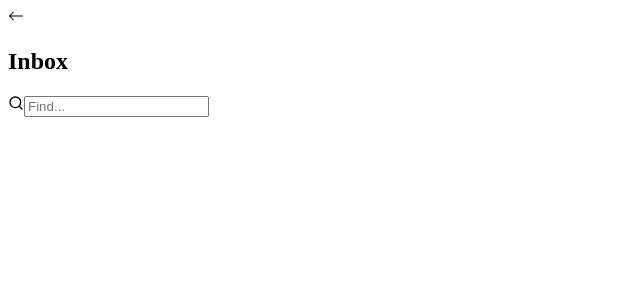
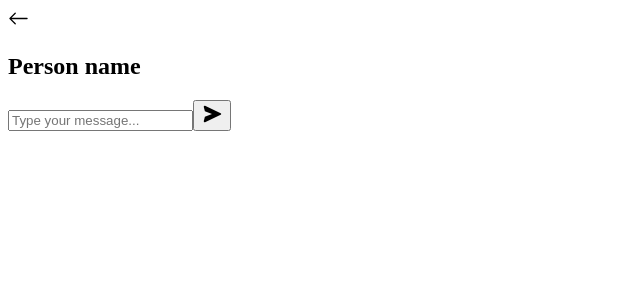
Before and after one commit to guilhermevialle/Talkmiz, a Next.js app in the folder client/: page /Root in a window 1280 px wide. Shown: the top 300 px of the page, without its empty margins (0-640 px from the left). Built offline with nearby package versions, Linux system fonts and the light colour scheme.

Commit message:
creating chat enviroment

```diff
--- /dev/null
+++ b/client/src/components/inputs/MessageInput.tsx
@@ -0,0 +1,25 @@
+'use client'
+
+import { BiSolidSend } from 'react-icons/bi'
+
+export default function MessageInput() {
+  function onSubmit(e: React.FormEvent<HTMLFormElement>) {
+    e.preventDefault()
+  }
+
+  return (
+    <form
+      className='w-full h-10 rounded-xl shadow-sm flex items-center px-4'
+      onSubmit={onSubmit}
+    >
+      <input
+        className='flex-auto h-full bg-transparent outline-none placeholder:text-[13px] placeholder:text-zinc-400 placeholder:text-opacity-75 text-[13px] border-[0.1rem] border-backdrop-blue rounded-lg px-2'
+        type='text'
+        placeholder='Type your message...'
+      />
+      <button className='ml-3 text-blue hover:text-opacity-70 transition-all'>
+        <BiSolidSend size={22} />
+      </button>
+    </form>
+  )
+}
--- a/client/src/components/inputs/Search.tsx
+++ b/client/src/components/inputs/Search.tsx
@@ -12,13 +12,13 @@ export default function Search() {
       className='w-full h-11 bg-more-smooth rounded-xl shadow-sm flex items-center px-4'
       onSubmit={onSubmit}
     >
-      <i className='mr-3'>
+      <i className='mr-3 text-blue'>
         <FiSearch />
       </i>
       <input
-        className='flex-auto h-full bg-transparent outline-none placeholder:text-sm text-sm'
+        className='flex-auto h-full bg-transparent outline-none placeholder:text-sm placeholder:text-blue placeholder:text-opacity-75 text-sm'
         type='text'
-        placeholder='Find...'
+        placeholder='Search...'
       />
     </form>
   )
--- a/client/src/pages/Root.tsx
+++ b/client/src/pages/Root.tsx
@@ -1,17 +1,21 @@
+import MessageInput from '@/components/inputs/MessageInput'
 import Search from '@/components/inputs/Search'
 import { BsArrowLeft } from 'react-icons/bs'
 
 export default function Root() {
   return (
     <main className='w-screen h-screen bg-default'>
-      <section className='w-full h-[150px] bg-smooth  shadow-md rounded-b-3xl p-8 flex flex-col justify-between'>
+      <section className='w-full h-[10%] bg-smooth  shadow-md rounded-b-3xl p-8 flex flex-col justify-between'>
         <div className='relative flex items-center justify-center'>
           <i className='absolute left-0'>
-            <BsArrowLeft />
+            <BsArrowLeft size={21} />
           </i>
-          <h1 className='text-lg'>Inbox</h1>
+          <h1 className='text-lg'>Person name</h1>
         </div>
-        <Search />
+      </section>
+      <section className='w-full h-[80%]'></section>
+      <section className='w-full h-[10%] bg-default-plus flex items-center'>
+        <MessageInput />
       </section>
     </main>
   )
```
Also changed, not shown: client/tailwind.config.js (+4 -3 lines).
